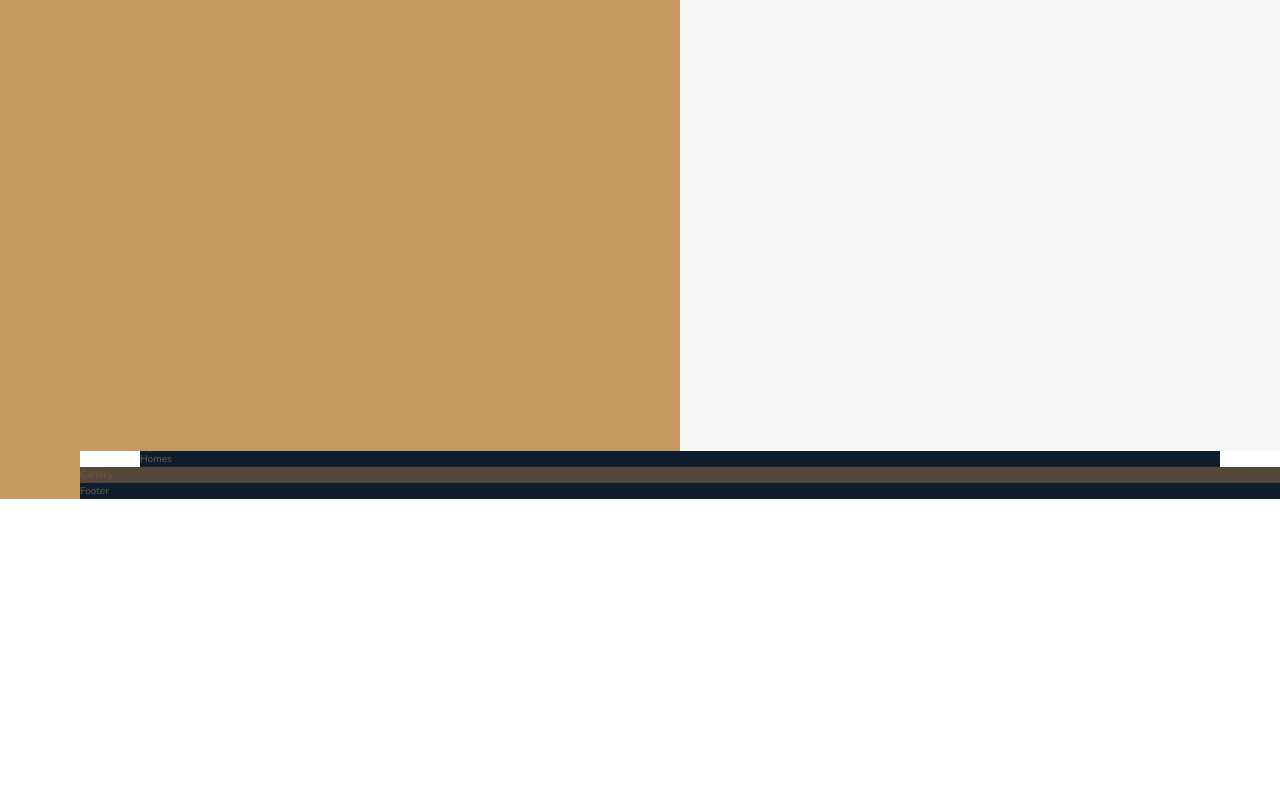
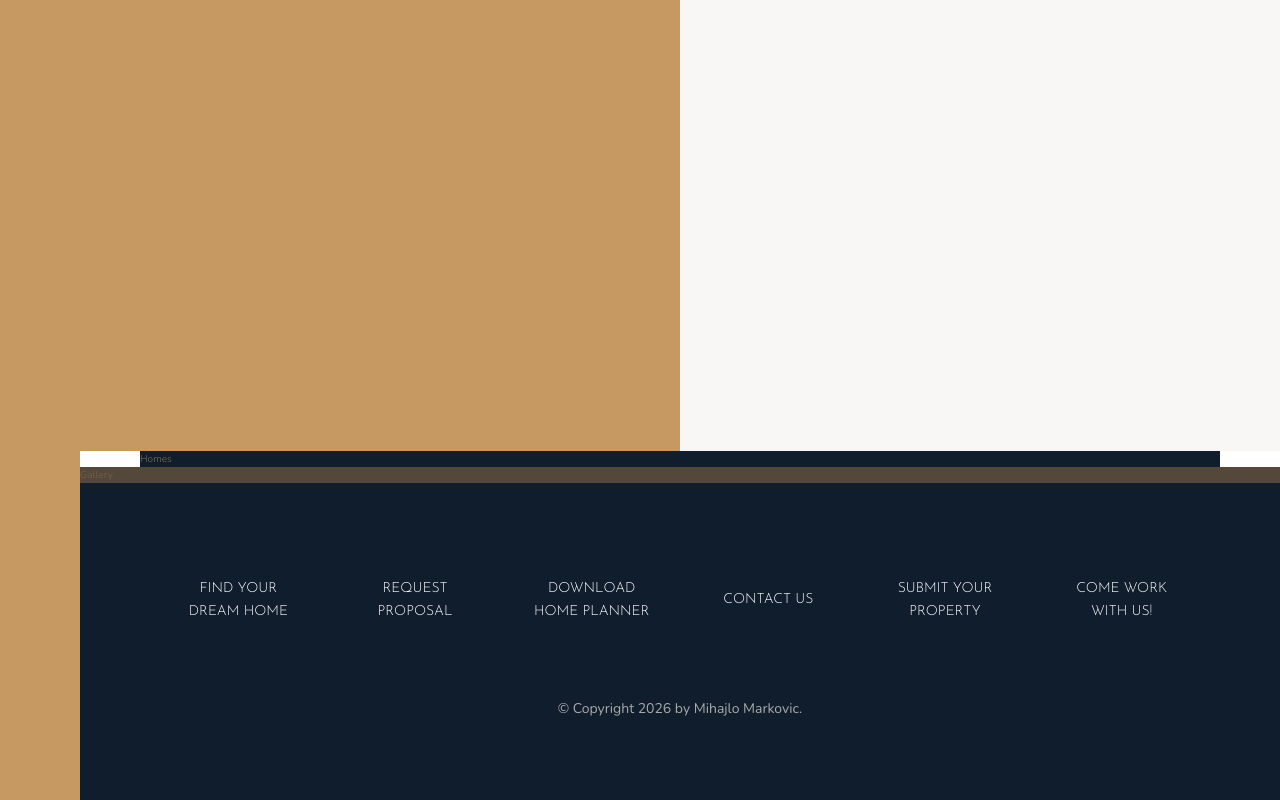
Before and after one commit to MarkovicMihajlo/Nexter, a website: page index.html in a window 1280 px wide. Shown: the part 1369-2169 px from the top of the page. Before the commit the page ends 1868 px from the top, so only its background shows below. Drawn offline with nearby package versions, Linux system fonts and the light colour scheme.

Commit message:
Footer Finished

```diff
--- a/index.html
+++ b/index.html
@@ -68,6 +68,20 @@
         <div class="story__content">Story content</div>
         <section class="homes">Homes</section>
         <section class="gallery">Gallery</section>
-        <footer class="footer">Footer</footer>
+
+        <footer class="footer">
+            <ul class="nav">
+                <li class="nav__item"><a class="nav__link" href="#">Find your dream home</a></li>
+                <li class="nav__item"><a class="nav__link" href="#">Request proposal</a></li>
+                <li class="nav__item"><a class="nav__link" href="#">Download home planner</a></li>
+                <li class="nav__item"><a class="nav__link" href="#">Contact us</a></li>
+                <li class="nav__item"><a class="nav__link" href="#">Submit your property</a></li>
+                <li class="nav__item"><a class="nav__link" href="#">Come work with us!</a></li>
+            </ul>
+            <p class="copyright">
+                &copy; Copyright 2026 by Mihajlo Markovic.
+            </p>
+        </footer>
+
     </body>
 </html>
--- a/sass/_footer.scss
+++ b/sass/_footer.scss
@@ -1,4 +1,40 @@
 .footer{
     background-color: $color-secondary;
     grid-column: full-start / full-end;
+    padding: 8rem;
 }
+
+.nav{
+    list-style: none;
+    display: grid;
+    grid-template-columns: repeat(auto-fit, minmax(15rem, 1fr));
+    grid-gap: 2rem;
+    align-items: center;
+
+    &__link:link, &__link:visited{
+        font-size: 1.4rem;
+        color: #fff;
+        text-decoration: none;
+        font-family: $font-display;
+        text-transform: uppercase;
+        text-align: center;
+        padding: 1.5rem;
+        display: block;
+        transition: all .2s
+    }
+
+    &__link:hover, &__link:active{
+        background-color: rgba(#fff, .05);
+    }
+
+}
+
+.copyright{
+    font-size: 1.4rem;
+    color: $color-grey-light-2;
+    margin-top: 6rem;
+    margin-right: auto;
+    margin-left: auto;
+    text-align: center;
+    width: 70%;
+}
```
Also changed, not shown: css/style.css, 1 other file.
